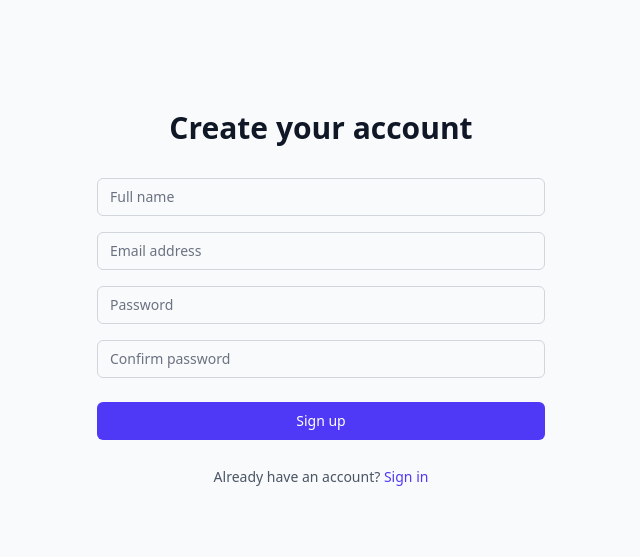
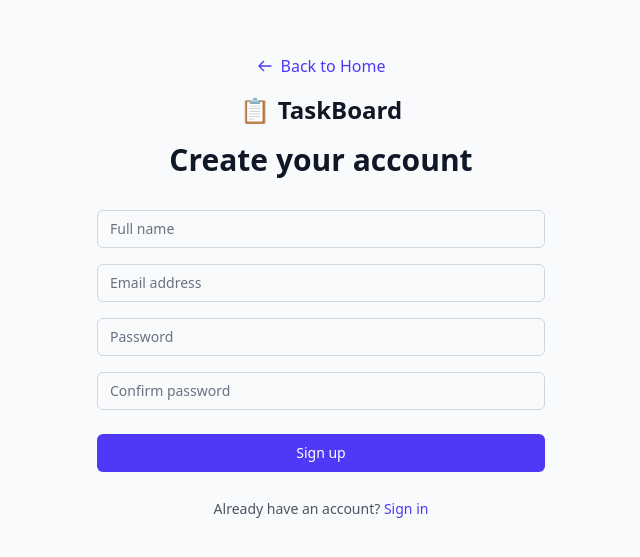
Before and after one commit to dawgdevv/Task_board, a React (Vite) app in the folder frontend/: page /signup in a window 1280 px wide. Shown: the part 113-670 px from the top of the page, without its empty margins (319-959 px from the left). Built offline with nearby package versions, Linux system fonts and the light colour scheme.

Commit message:
add header with home link to LoginPage and SignupPage

```diff
--- a/frontend/src/pages/LoginPage.jsx
+++ b/frontend/src/pages/LoginPage.jsx
@@ -54,11 +54,36 @@ const LoginPage = () => {
   return (
     <div className="min-h-screen flex items-center justify-center bg-gray-50 py-12 px-4 sm:px-6 lg:px-8">
       <div className="max-w-md w-full space-y-8">
-        <div>
-          <h2 className="mt-6 text-center text-3xl font-extrabold text-gray-900">
+        {/* Header with Home Link */}
+        <div className="text-center">
+          <button
+            onClick={() => navigate("/")}
+            className="inline-flex items-center text-indigo-600 hover:text-indigo-500 mb-4"
+          >
+            <svg
+              className="w-4 h-4 mr-2"
+              fill="none"
+              stroke="currentColor"
+              viewBox="0 0 24 24"
+            >
+              <path
+                strokeLinecap="round"
+                strokeLinejoin="round"
+                strokeWidth={2}
+                d="M10 19l-7-7m0 0l7-7m-7 7h18"
+              />
+            </svg>
+            Back to Home
+          </button>
+          <div className="flex items-center justify-center space-x-2 mb-4">
+            <span className="text-2xl">📋</span>
+            <h1 className="text-2xl font-bold text-gray-900">TaskBoard</h1>
+          </div>
+          <h2 className="text-3xl font-extrabold text-gray-900">
             Sign in to your account
           </h2>
         </div>
+
         <form className="mt-8 space-y-6" onSubmit={handleSubmit}>
           {error && (
             <div className="bg-red-100 border border-red-400 text-red-700 px-4 py-3 rounded">
--- a/frontend/src/pages/SignupPage.jsx
+++ b/frontend/src/pages/SignupPage.jsx
@@ -64,11 +64,36 @@ const SignupPage = () => {
   return (
     <div className="min-h-screen flex items-center justify-center bg-gray-50 py-12 px-4 sm:px-6 lg:px-8">
       <div className="max-w-md w-full space-y-8">
-        <div>
-          <h2 className="mt-6 text-center text-3xl font-extrabold text-gray-900">
+        {/* Header with Home Link */}
+        <div className="text-center">
+          <button
+            onClick={() => navigate("/")}
+            className="inline-flex items-center text-indigo-600 hover:text-indigo-500 mb-4"
+          >
+            <svg
+              className="w-4 h-4 mr-2"
+              fill="none"
+              stroke="currentColor"
+              viewBox="0 0 24 24"
+            >
+              <path
+                strokeLinecap="round"
+                strokeLinejoin="round"
+                strokeWidth={2}
+                d="M10 19l-7-7m0 0l7-7m-7 7h18"
+              />
+            </svg>
+            Back to Home
+          </button>
+          <div className="flex items-center justify-center space-x-2 mb-4">
+            <span className="text-2xl">📋</span>
+            <h1 className="text-2xl font-bold text-gray-900">TaskBoard</h1>
+          </div>
+          <h2 className="text-3xl font-extrabold text-gray-900">
             Create your account
           </h2>
         </div>
+
         <form className="mt-8 space-y-6" onSubmit={handleSubmit}>
           {error && (
             <div className="bg-red-100 border border-red-400 text-red-700 px-4 py-3 rounded">
```
